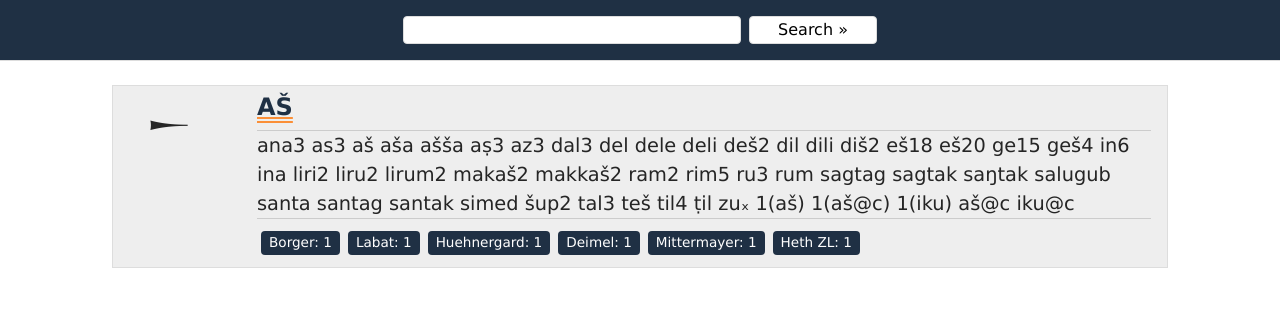
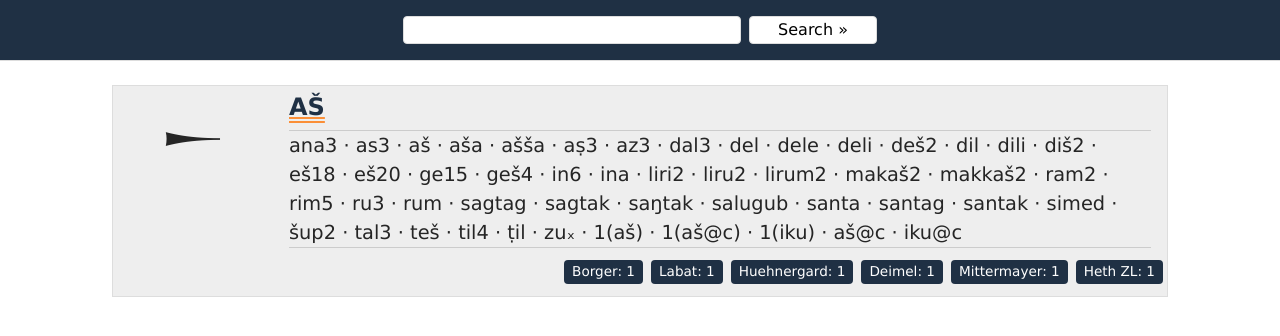
Before and after one commit to jackweinbender/zeichenliste, a Flask app: page /signs/1 in a window 1280 px wide. Shown: the top 336 px of the page. Run offline with Flask 2, Linux system fonts and the light colour scheme; some web fonts are replaced.

Commit message:
Better styling for mobile. Moved to grid.

```diff
--- a/static/style.css
+++ b/static/style.css
@@ -79,22 +79,16 @@ a:hover{
 }
 
 .results-card {
+    text-align: center;
     padding:0.5rem 0;
     background: #eee;
     border:solid 1px #ddd;
     margin: 0.5rem 0;
-    display:flex;
+    display:grid;
 }
 
-.results-card-image-wrapper {
-    text-align: center;
-    /* background-color: aquamarine; */
-    padding: 0 3rem 0 1rem;
-    min-width: 5rem;
-}
-
-.resuts-card-content {
-
+.results-card-sign {
+    margin-bottom: 1rem;
 }
 
 .results-card-values {
@@ -118,7 +112,7 @@ a:hover{
     font-size: 0.85rem;
     display:  flex;
     flex-wrap: wrap;
-    justify-content: left;
+    justify-content: center;
     align-content: flex-end;
 }
 .signlist-id-badge {
@@ -129,13 +123,39 @@ a:hover{
     padding:0.25rem 0.5rem;
 }
 
-@media only screen and (min-width: 700px) {
+@media only screen and (min-width: 600px) {
     .cuneiform {
-        font-size: 2.75rem;
+        font-size: 4rem;
     }
+    .results-card {
+        text-align: left;
+        display: grid;
+        grid-template-columns: auto 1fr;
+        grid-template-areas: "sign header"
+                             "sign values"
+                             "sign ids";
+    }
+    .results-card-sign {
+        margin-right: auto;
+        text-align: center;
+        grid-area: sign;
+        min-width: 10rem;
+        padding-right:1rem;
+    }
+    .results-card-header{
+        grid-area: header;
+    }
+    .results-card-values {
+        grid-area: values;
+    }
+    .results-card-list-ids {
+        grid-area: ids;
+        justify-content: right;
+    }
+
 }
 
-/* .value{ white-space: nowrap; }
+.value{ white-space: nowrap; }
 .value:not(:last-child)::after {
     content: '\00B7'
-} */
+}
--- a/templates/search.html
+++ b/templates/search.html
@@ -8,11 +8,10 @@
     <h2>Matching Signs</h2>
     {% for sign in signs %}
       <div class="results-card">
-        <div class="results-card-image-wrapper">
+        <h3 class="results-card-header"><a href="/signs/{{sign.borger_id}}">{{sign.borger_name}}</a></h3>
+          <div class="results-card-sign">
             <span class="cuneiform">{{sign.unicode_value}}</span>
           </div>
-        <div class="results-card-content">
-          <h3 class="results-card-header"><a href="/signs/{{sign.borger_id}}">{{sign.borger_name}}</a></h3>
         <div class="results-card-values">
           {% for value in sign.values %}
             <span class="value">
@@ -29,7 +28,6 @@
           <span class="signlist-id-badge">Heth ZL: {{sign.hethzl_id}}</span>
         </div>
       </div>
-      </div>
     {% endfor %}
     </div>
   {% endif %}
--- a/templates/sign.html
+++ b/templates/sign.html
@@ -2,11 +2,10 @@
 
 {% block container %}
 <div class="results-card">
-    <div class="results-card-image-wrapper">
+    <h3 class="results-card-header"><a href="/signs/{{sign.borger_id}}">{{sign.borger_name}}</a></h3>
+      <div class="results-card-sign">
         <span class="cuneiform">{{sign.unicode_value}}</span>
       </div>
-    <div class="results-card-content">
-      <h3 class="results-card-header"><a href="/signs/{{sign.borger_id}}">{{sign.borger_name}}</a></h3>
     <div class="results-card-values">
       {% for value in sign.values %}
         <span class="value">
@@ -23,5 +22,4 @@
       <span class="signlist-id-badge">Heth ZL: {{sign.hethzl_id}}</span>
     </div>
   </div>
-  </div>
 {% endblock %}
```
Lines whose indentation alone changed are shown as unchanged.
